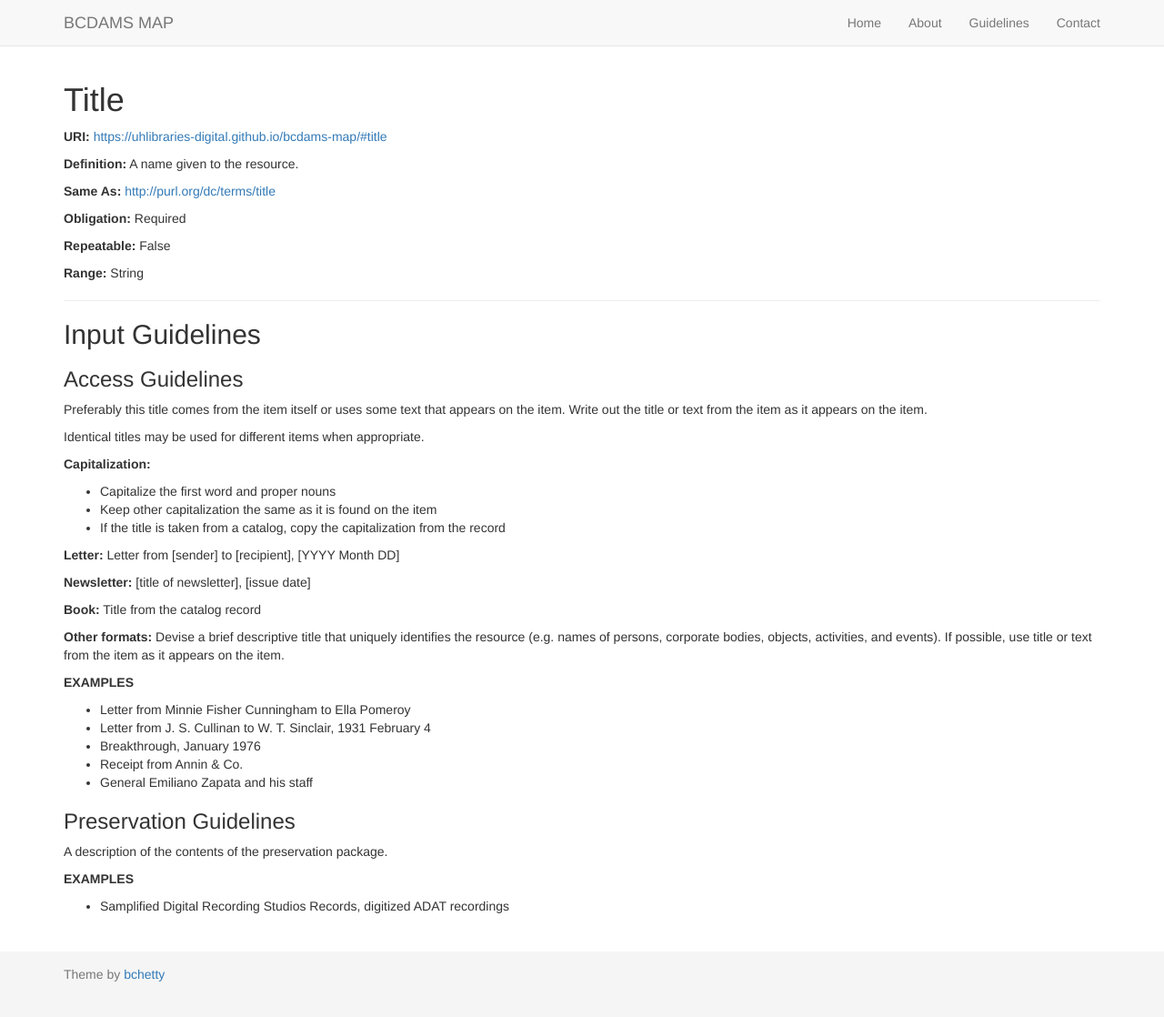
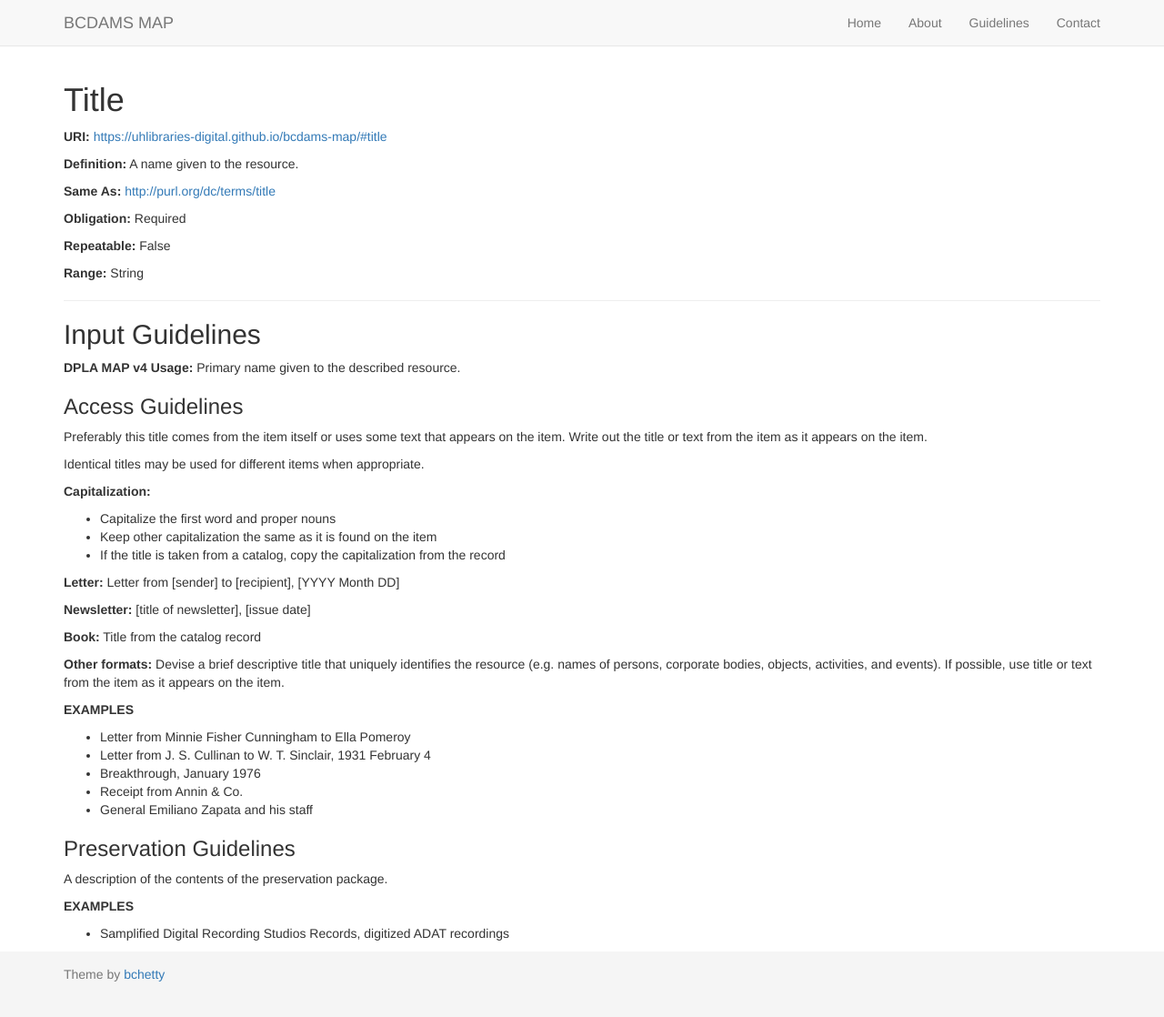
Before and after one commit to uhlibraries-digital/bcdams-map, a Jekyll site: the page built from guidelines/title.md, in a window 1280 px wide and 1126 px high. Shown: the top 1118 px of the window at 91% size. Built offline with Jekyll 4.4.1, drawn with Linux system fonts in a browser that asks for light colours; nearby versions of some CDN libraries; comment, search, counter and statistics services are not loaded.

Commit message:
update title guidelines
Added DPLA MAP v4 usage guidelines

```diff
--- a/guidelines/title.md
+++ b/guidelines/title.md
@@ -6,6 +6,8 @@ comments: false
 ---
 
 {% include guidelines.md %}
+
+**DPLA MAP v4 Usage:** Primary name given to the described resource.
 
 ### Access Guidelines
 
```
